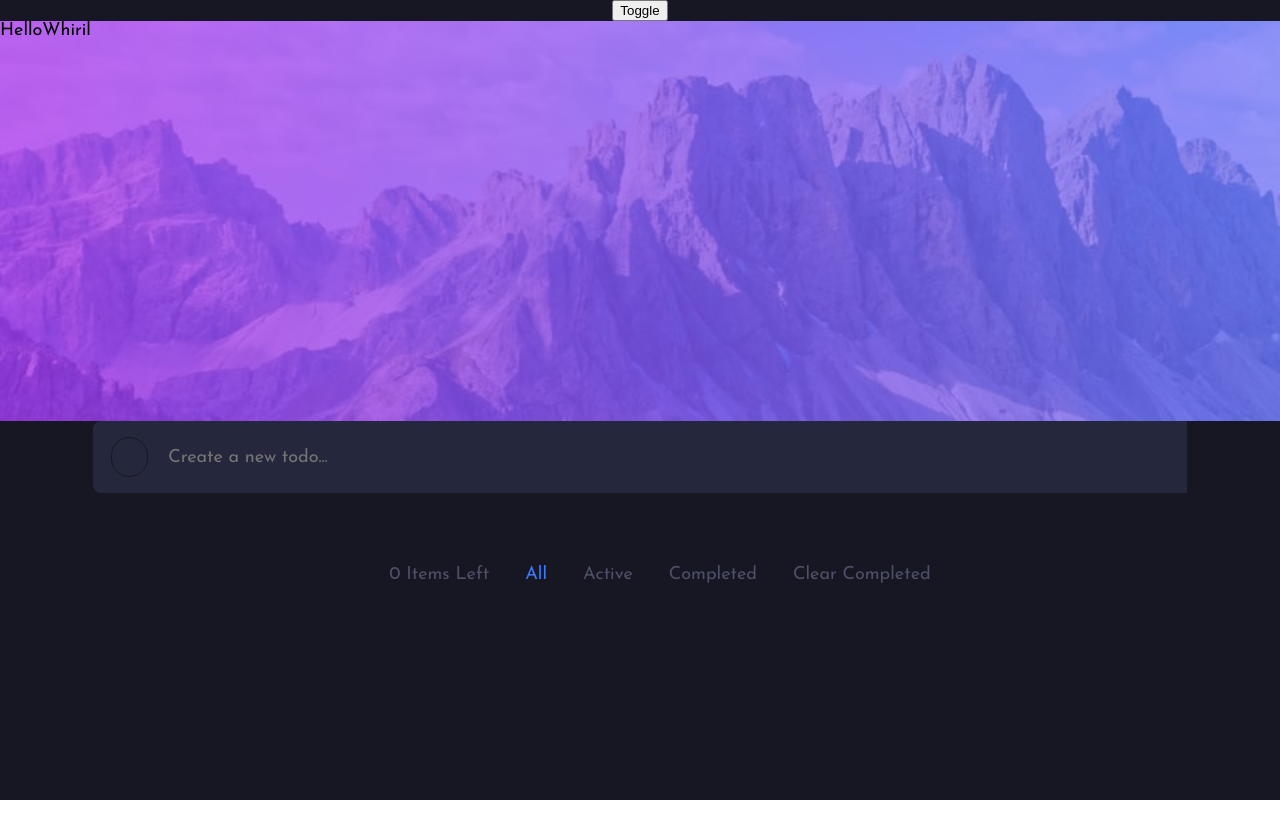
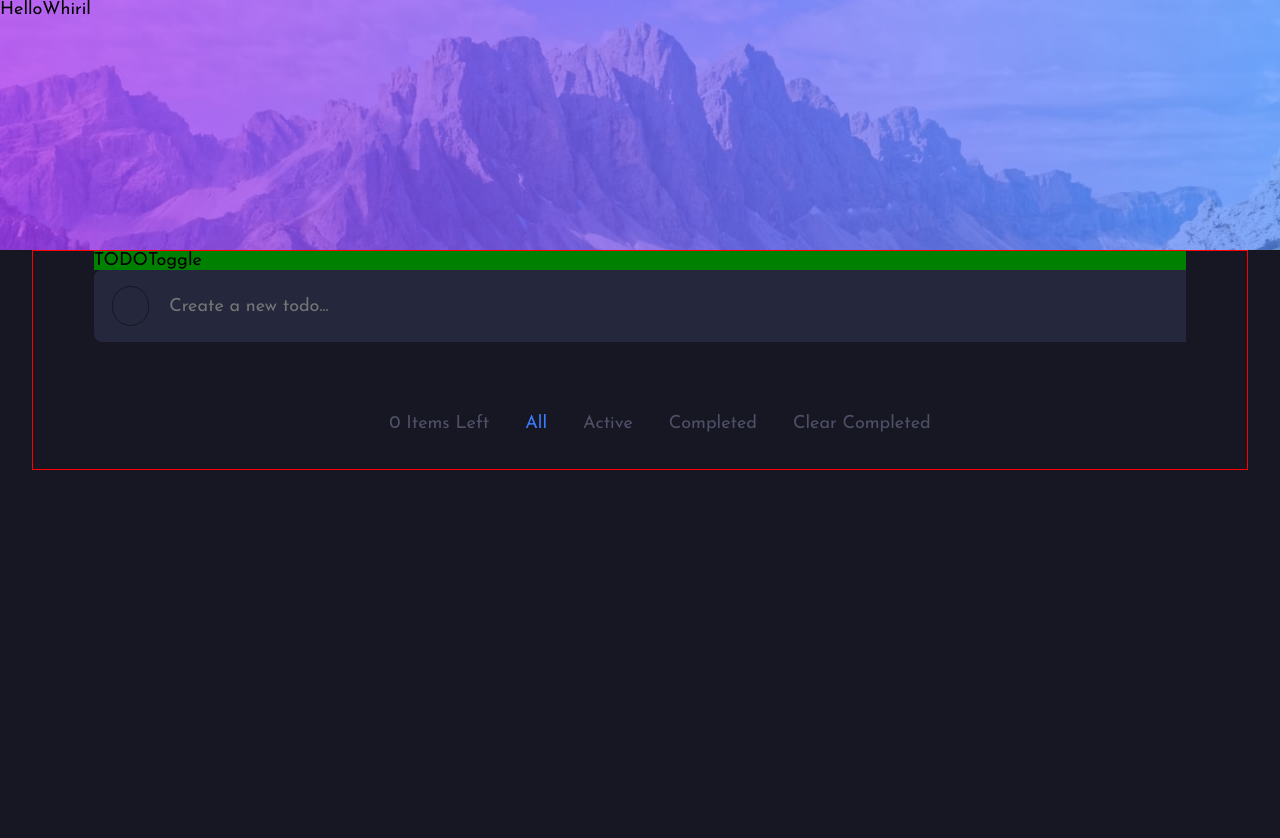
Before and after one commit to plaetzaw/TaskManagerTypescript, a Next.js app: page / in a window 1280 px wide. Shown: the top 838 px of the page. Before the commit the page ends 800 px from the top, so only its background shows below. Built offline with nearby package versions, Linux system fonts and the light colour scheme.

Commit message:
Alignment idea

```diff
--- a/pages/index.tsx
+++ b/pages/index.tsx
@@ -24,7 +24,8 @@ const Container = styled.div<DisplayModeProps>`
 
 const Background = styled.div<DisplayModeProps>`
   width: 100%;
-  height: 400px;
+  height: 250px;
+  z-index: 2;
   background-image: url${props => !props.darkMode ? '(/bg-mobile-light.jpg)' : '(/bg-mobile-dark.jpg)'};
   background-size: cover;
   @media (min-width: 1200px) {
@@ -37,19 +38,19 @@ const TodoContainer = styled.div`
   flex-direction: column;
   align-items: center;
   min-width: 95%;
+  border: 1px solid red;
+  z-index: 1;
+  margin-bottom: 50em;
   @media (min-width: 1200px) {
     max-width: 50%;
   }
 `
 
-const Test = styled.div<DisplayModeProps>`
-  width: 100%;
-  `
-
-const Img = styled.img`
-  max-with: 100%;
-  max-height: 100%;
-  object-fit: cover;
+const TitleContainer = styled.div<DisplayModeProps>`
+  width: 90%;
+  background: green;
+  display: flex;
+  flex-direction: row;
 `
 
 const TaskContainer = styled.div<DisplayModeProps>`
@@ -170,11 +171,14 @@ const Home: NextPage = () => {
         <title>Task Manager</title>
       </Head>
       <Container darkMode={darkMode}>
-        <button darkMode={darkMode} onClick={toggleMode}>Toggle</button>
           <Background darkMode={darkMode}>
             HelloWhiril
           </Background>
           <TodoContainer>
+            <TitleContainer>
+              <span style={{alignSelf: 'flex-start'}}>TODO</span>
+              <span darkMode={darkMode} onClick={toggleMode}>Toggle</span>
+            </TitleContainer>
             <TaskContainer darkMode={darkMode}>
               <Circle darkMode={darkMode}/>
               <EnterTask  darkMode={darkMode} name='Task' placeholder='Create a new todo...' onChange={handleChange} onKeyDown={onEnter} value={task}/>
```
